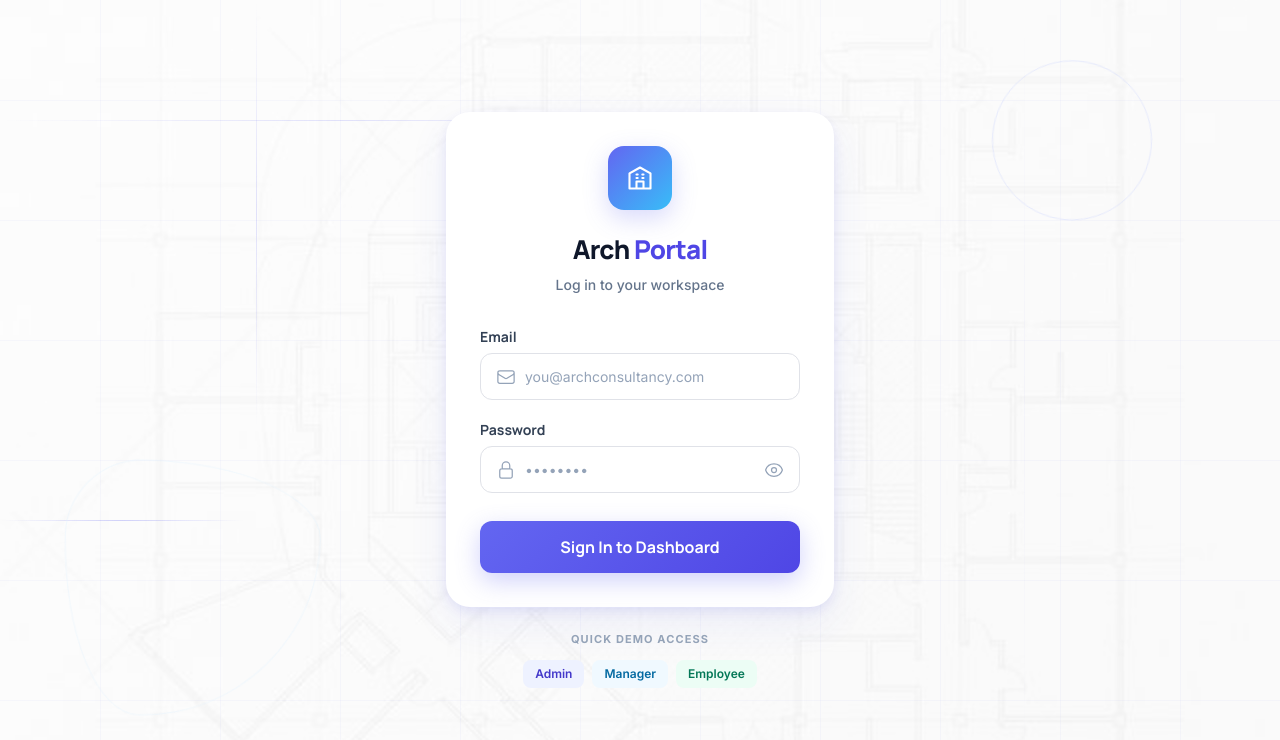
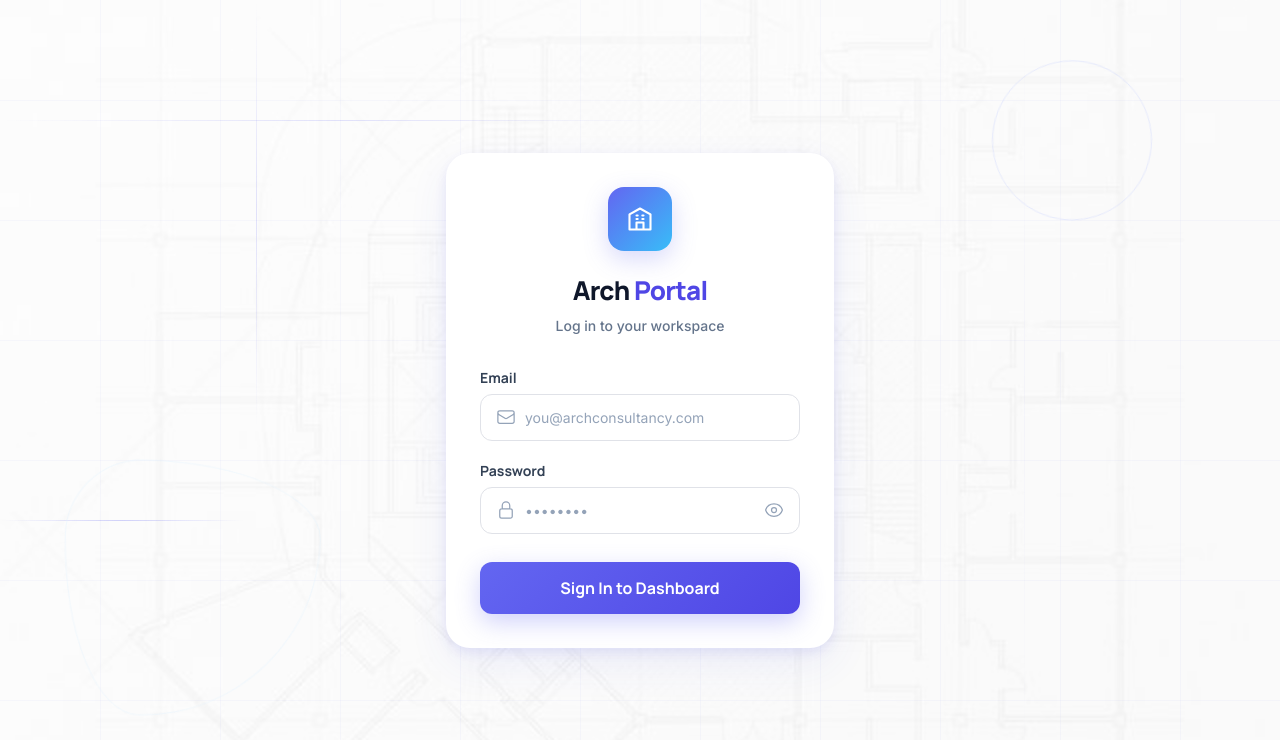
Before and after one commit to hashxlabsbot/archConsultancy, a Next.js app: page /login in a window 1280 px wide. Shown: the top 740 px of the page. Built offline with nearby package versions, Linux system fonts and the light colour scheme.

Commit message:
fix: remove demo credentials and resolve report submission 500 error

```diff
--- a/src/app/api/reports/route.ts
+++ b/src/app/api/reports/route.ts
@@ -53,13 +53,16 @@ export async function POST(req: NextRequest) {
             if (project) {
                 const admins = await prisma.user.findMany({ where: { role: 'ADMIN' } });
                 if (admins.length > 0) {
-                    const notifications = admins.map((admin: any) => ({
-                        userId: admin.id,
-                        title: 'New Project Report',
-                        message: `${userName} submitted a daily report for project "${project.name}".`,
-                        link: '/reports',
-                    }));
-                    await prisma.notification.createMany({ data: notifications });
+                    await Promise.all(admins.map((admin: any) =>
+                        prisma.notification.create({
+                            data: {
+                                userId: admin.id,
+                                title: 'New Project Report',
+                                message: `${userName} submitted a daily report for project "${project.name}".`,
+                                link: '/reports',
+                            }
+                        })
+                    ));
                 }
             }
         }
--- a/src/app/login/page.tsx
+++ b/src/app/login/page.tsx
@@ -150,39 +150,6 @@ export default function LoginPage() {
                         </form>
                     </div>
                 </div>
-
-                {/* Demo credentials outside card for cleaner look */}
-                <motion.div
-                    initial={{ opacity: 0 }}
-                    animate={{ opacity: 1 }}
-                    transition={{ delay: 0.6, duration: 0.5 }}
-                    className="mt-6 text-center"
-                >
-                    <p className="text-[11px] font-bold text-slate-400 uppercase tracking-widest mb-3">Quick Demo Access</p>
-                    <div className="flex justify-center gap-2 flex-wrap">
-                        <button
-                            type="button"
-                            onClick={() => setFormData({ ...formData, email: 'admin@archconsultancy.com', password: 'admin123' })}
-                            className="px-3 py-1.5 rounded-lg bg-indigo-50 text-indigo-700 text-xs font-semibold hover:bg-indigo-100 transition-colors"
-                        >
-                            Admin
-                        </button>
-                        <button
-                            type="button"
-                            onClick={() => setFormData({ ...formData, email: 'manager@archconsultancy.com', password: 'manager123' })}
-                            className="px-3 py-1.5 rounded-lg bg-sky-50 text-sky-700 text-xs font-semibold hover:bg-sky-100 transition-colors"
-                        >
-                            Manager
-                        </button>
-                        <button
-                            type="button"
-                            onClick={() => setFormData({ ...formData, email: 'priya@archconsultancy.com', password: 'employee123' })}
-                            className="px-3 py-1.5 rounded-lg bg-emerald-50 text-emerald-700 text-xs font-semibold hover:bg-emerald-100 transition-colors"
-                        >
-                            Employee
-                        </button>
-                    </div>
-                </motion.div>
             </motion.div>
         </div>
     );
```
